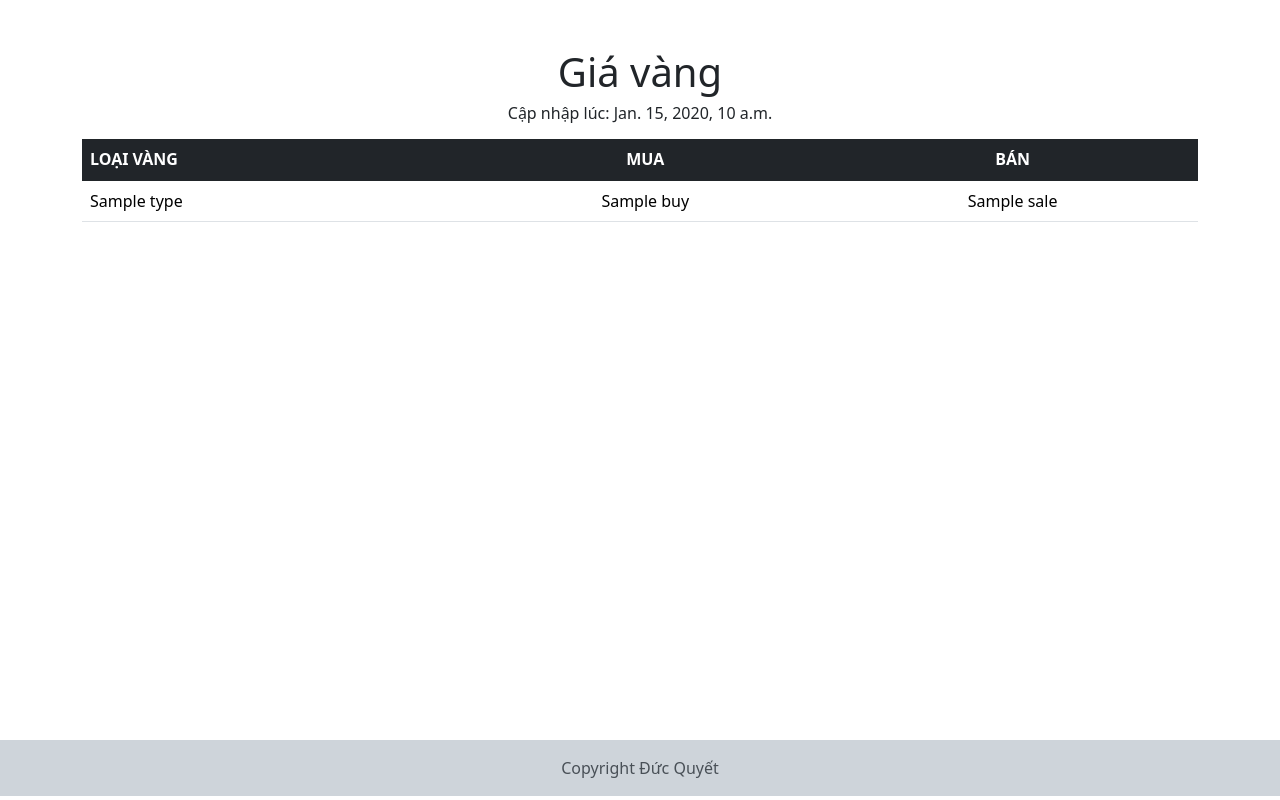
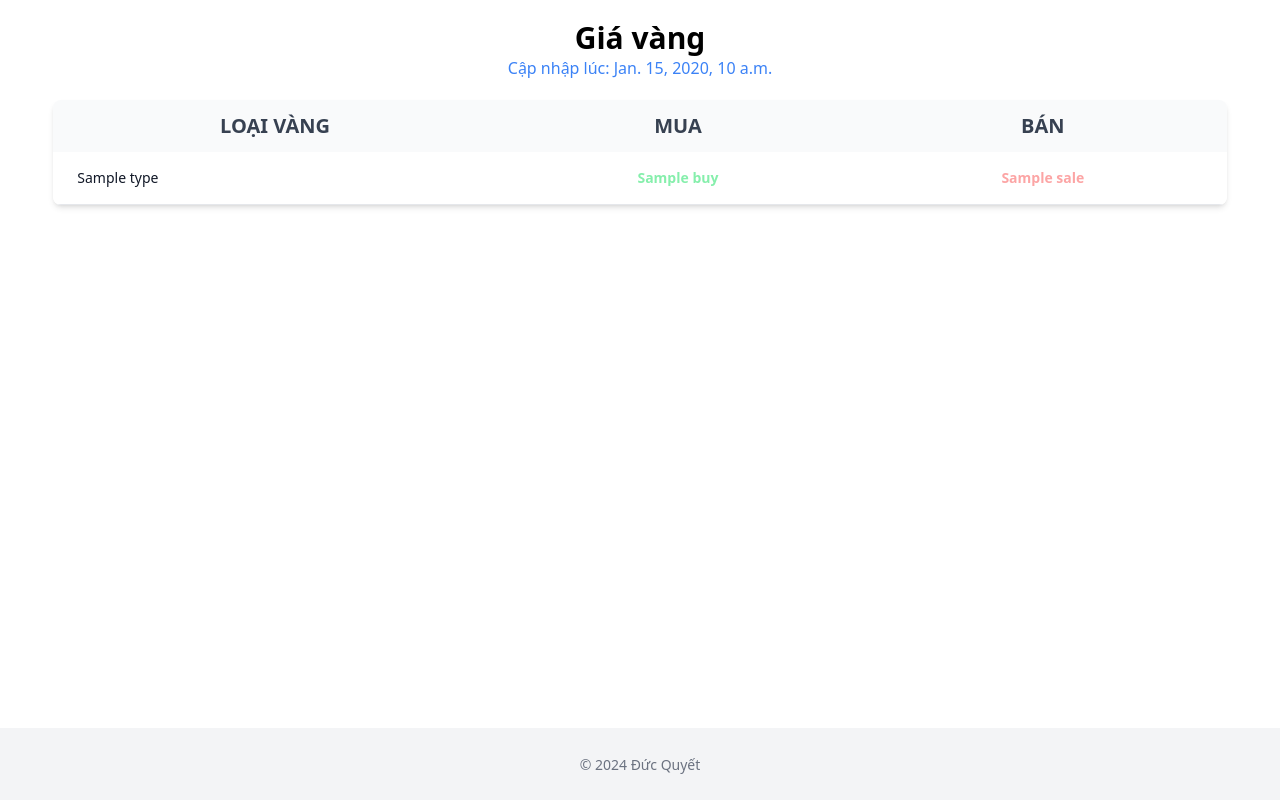
Before and after one commit to quyetnd1711/eren_money, a Django app: template gold/templates/gold/gold.html in a window 1280 px wide. Run offline with Django 5.2, Linux system fonts and the light colour scheme; the template is opened without the code that fills it: most values are stand-ins (such as "Sample title", 1, 10 or a date in 2020); some libraries are stand-ins or nearby versions.

Commit message:
feat(gold): change bootrap to tailwind and deploy render

```diff
--- a/gold/templates/gold/gold.html
+++ b/gold/templates/gold/gold.html
@@ -4,41 +4,38 @@
     <meta charset="UTF-8">
     <meta name="viewport" content="width=device-width, initial-scale=1">
     <title>Eren Gold</title>
-    <link href="https://cdn.jsdelivr.net/npm/bootstrap@5.3.3/dist/css/bootstrap.min.css" rel="stylesheet"
-          integrity="sha384-QWTKZyjpPEjISv5WaRU9OFeRpok6YctnYmDr5pNlyT2bRjXh0JMhjY6hW+ALEwIH" crossorigin="anonymous">
-</head>
+    <link rel="icon" href="../../static/logo/logo_eren.png" type="image/x-icon">
+    <script src="https://cdn.tailwindcss.com"></script>
 <body>
-<div class="container mt-5">
-    <div class="text-center">
-        <h1>Giá vàng</h1>
-        <h6>Cập nhập lúc: {{ date_update }}</h6>
+<div class="text-center my-5">
+    <h1 class="font-bold text-3xl">Giá vàng</h1>
+    <h6 class="text-base text-blue-500">Cập nhập lúc: {{ date_update }}</h6>
 </div>
-    <div class="table-responsive pt-2">
-        <table class="table">
-            <thead class="table-dark">
-                <tr class="">
-                    <th>LOẠI VÀNG</th>
-                    <th class="text-center">MUA</th>
-                    <th class="text-center">BÁN</th>
+<div class="relative overflow-x-auto mx-auto w-11/12 shadow-md sm:rounded-lg">
+    <table class="w-full text-sm text-left rtl:text-right text-gray-500 dark:text-gray-400">
+        <thead class="text-xs text-gray-700 uppercase bg-gray-50 dark:bg-gray-700 dark:text-gray-400">
+        <tr class="text-center">
+            <th scope="col" class="px-6 py-3 text-xl">LOẠI VÀNG</th>
+            <th scope="col" class="px-6 py-3 text-xl">MUA</th>
+            <th scope="col" class="px-6 py-3 text-xl">BÁN</th>
         </tr>
         </thead>
-            <tbody class="table-group-divider">
+        <tbody>
         {% for data in data_gold %}
-                    <tr>
-                        <td>{{ data.type }}</td>
-                        <td class="text-center">{{ data.buy }}</td>
-                        <td class="text-center">{{ data.sale }}</td>
+            <tr class="bg-white border-b dark:bg-gray-800 dark:border-gray-700 hover:bg-gray-50 dark:hover:bg-gray-600">
+                <th scope="row"
+                    class="px-6 py-4 font-medium text-gray-900 whitespace-nowrap dark:text-white">{{ data.type }}</th>
+                <td class="text-center px-6 py-4 text-green-300 font-bold">{{ data.buy }}</td>
+                <td class="text-center px-6 py-4 text-red-300 font-bold">{{ data.sale }}</td>
             </tr>
         {% endfor %}
         </tbody>
     </table>
 </div>
+<footer class="fixed bottom-0 w-full bg-white dark:bg-gray-900 text-center md:mt-50">
+    <div class="px-4 py-6 bg-gray-100 dark:bg-gray-700">
+        <span class="text-sm text-gray-500 dark:text-gray-300">© 2024 Đức Quyết</span>
     </div>
-<footer class="text-center fixed-bottom p-3 mb-1 bg-dark-subtle text-dark-emphasis">
-    Copyright Đức Quyết
 </footer>
-<script src="https://cdn.jsdelivr.net/npm/bootstrap@5.3.3/dist/js/bootstrap.bundle.min.js"
-        integrity="sha384-YvpcrYf0tY3lHB60NNkmXc5s9fDVZLESaAA55NDzOxhy9GkcIdslK1eN7N6jIeHz"
-        crossorigin="anonymous"></script>
 </body>
 </html>
--- a/gold/views.py
+++ b/gold/views.py
@@ -17,6 +17,8 @@ def gold(request):
         type_gold = row.find_all("td")[0].text
         buy = row.find_all("td")[1].text
         sale = row.find_all("td")[2].text
+        if "0.5 chỉ" in type_gold:
+            type_gold = type_gold[:38]
         data = {
             "type": type_gold,
             "buy": buy,
```
Also changed, not shown: eren_money/settings.py (+7 -11 lines), requirements.txt (+6 -1 lines), gold/static/logo/logo_eren.png (added), vercel.json (deleted), 1 other file. Lines whose indentation alone changed are shown as unchanged.
